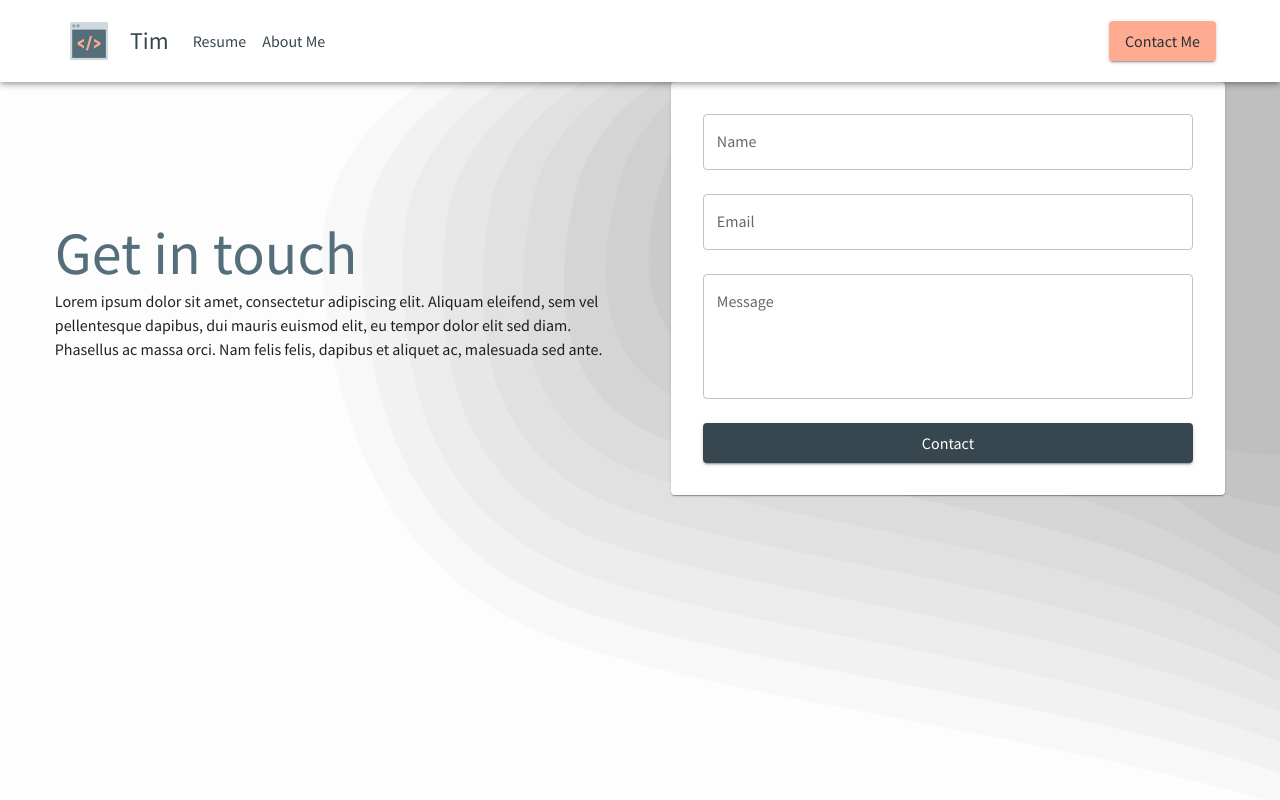
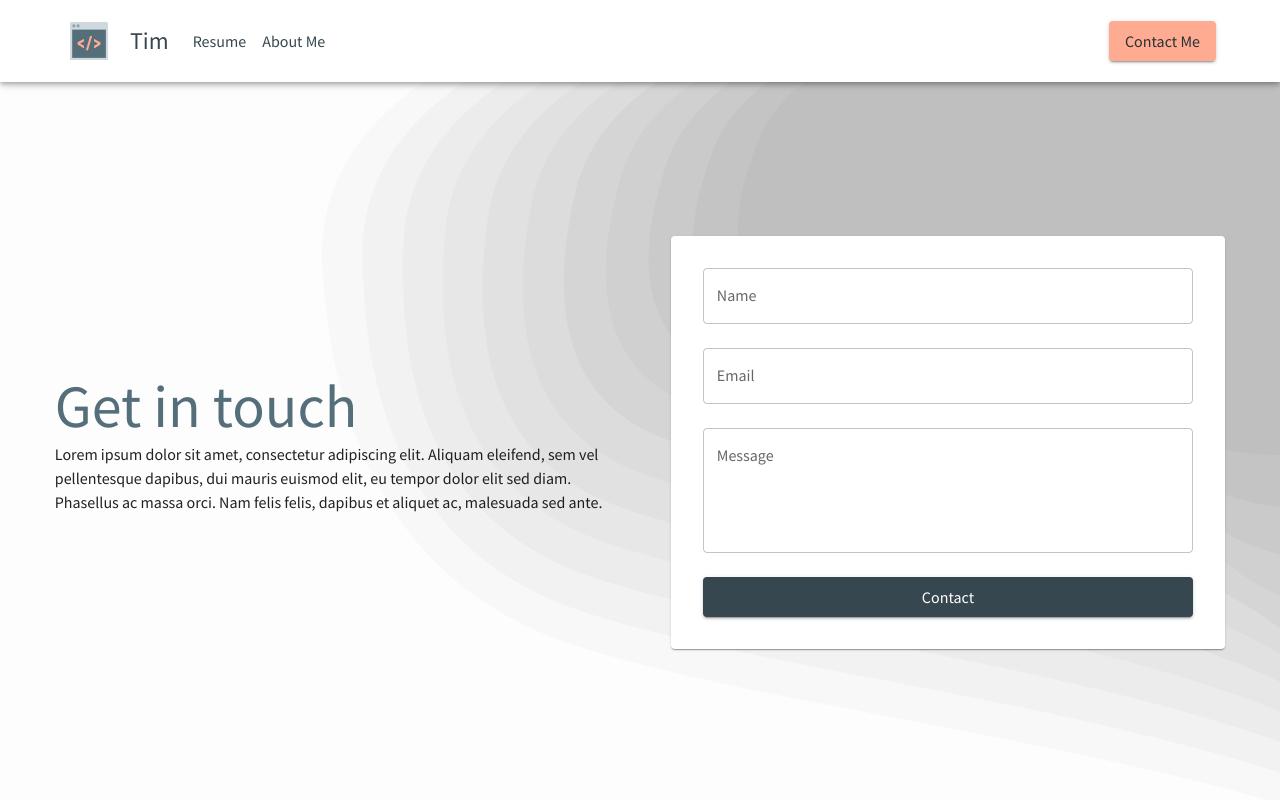
Before and after one commit to TRuesink/personal_website, a Next.js app: page /contact in a window 1280 px wide. Shown: the top 800 px of the page. Built offline with nearby package versions, Linux system fonts and the light colour scheme.

Commit message:
linter / styling fix

```diff
--- a/components/Backgrounds/Backgrounds.module.css
+++ b/components/Backgrounds/Backgrounds.module.css
@@ -3,7 +3,7 @@
 }
 
 .Content {
-  display: flex;
+  display: flex !important;
   position: relative;
   z-index: 10;
   min-height: inherit;
```
Also changed, not shown: components/Card/FeatureCard.tsx (+2 -6 lines).
